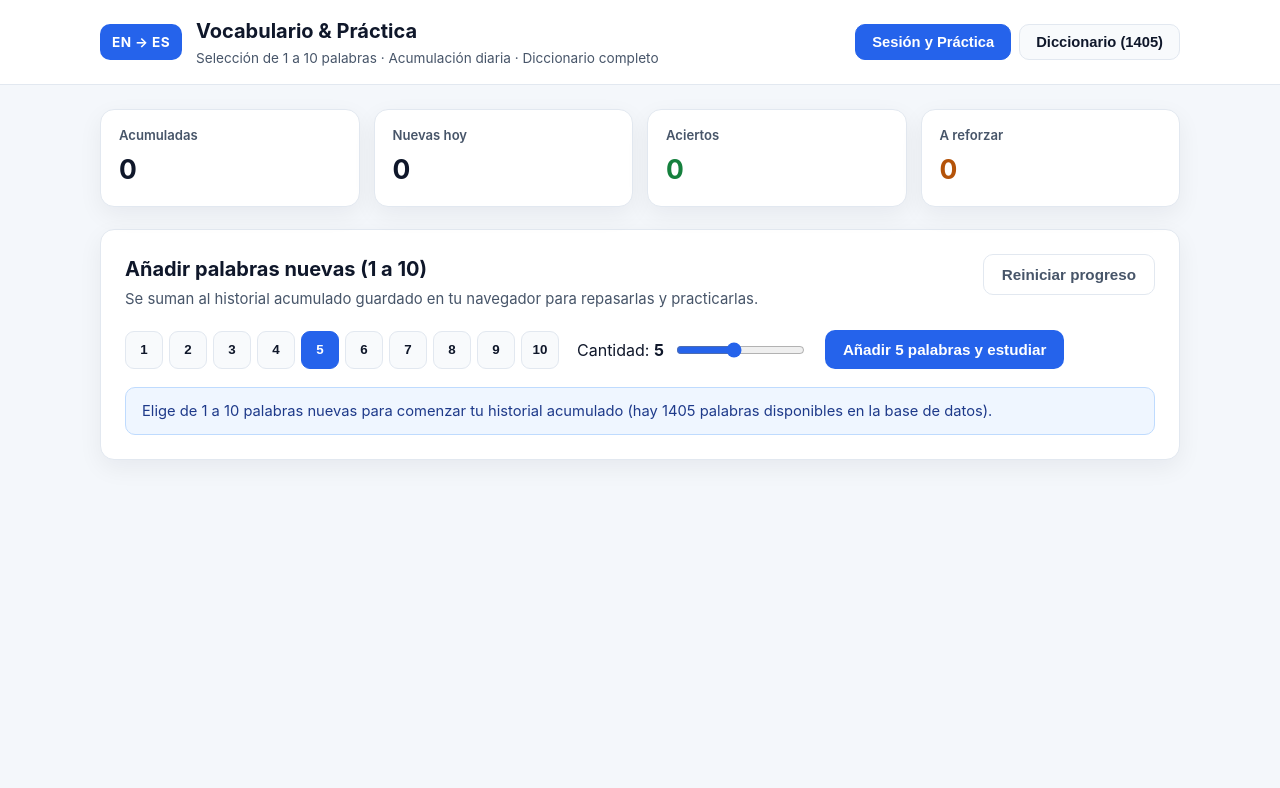
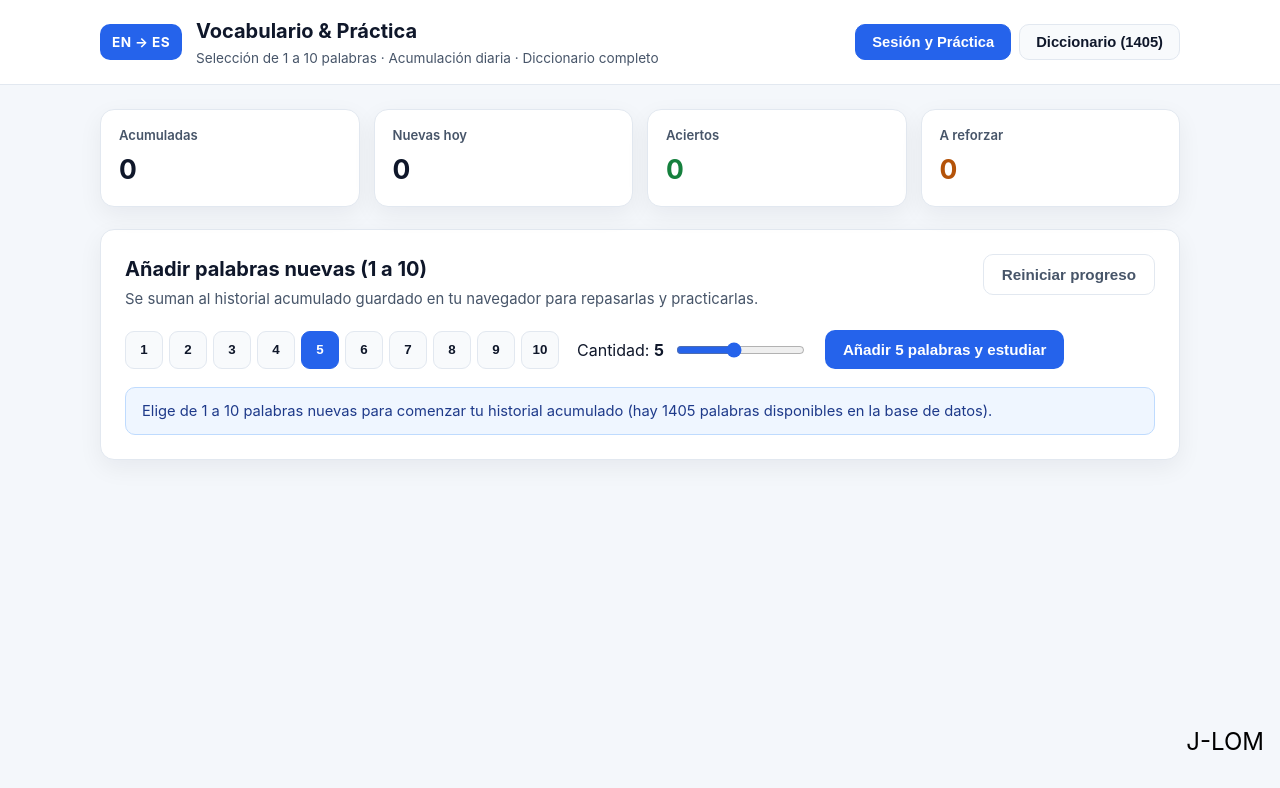
Before and after one commit to J-Lom-dev/Diccionario-y-Practica-de-Ingles, a plain HTML site: page index.html in a window 1280 px wide. Drawn offline with Linux system fonts and the light colour scheme.

Commit message:
marca personal

```diff
--- a/index.html
+++ b/index.html
@@ -189,7 +189,7 @@
       </div>
     </section>
   </main>
-
+    <span class="j-lom"><p>J-LOM</p></span>
   <script type="module" src="script.js"></script>
 </body>
 </html>
--- a/style.css
+++ b/style.css
@@ -627,6 +627,17 @@ body {
   font-weight: 600;
 }
 
+.j-lom{
+  margin: 2px 0 0;
+  font-size: 1.5rem;
+  color: black;
+  display: inline-block;
+  position: fixed;
+  bottom: 16px;
+  right: 16px;
+  z-index: 50;
+}
+
 @media (max-width: 820px) {
   .stats-grid {
     grid-template-columns: repeat(2, 1fr);
```
